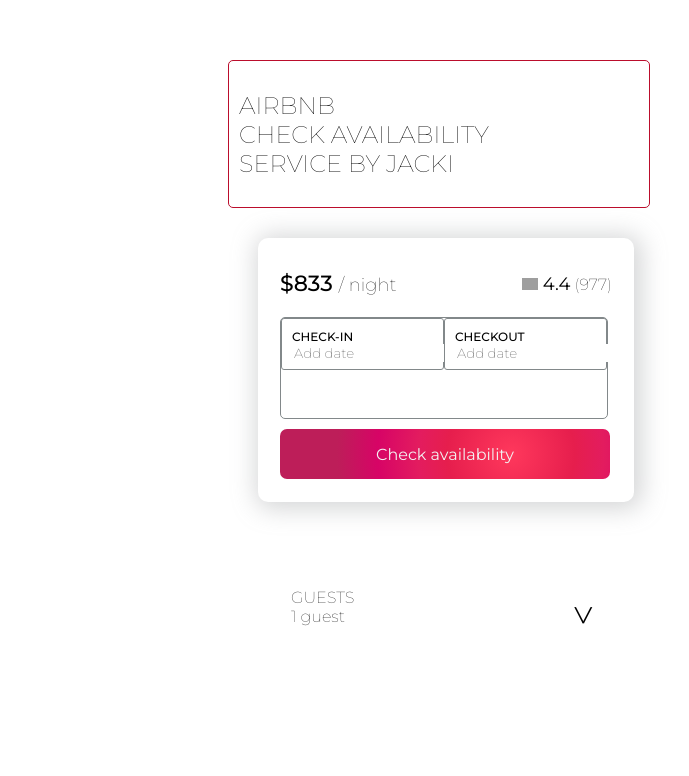
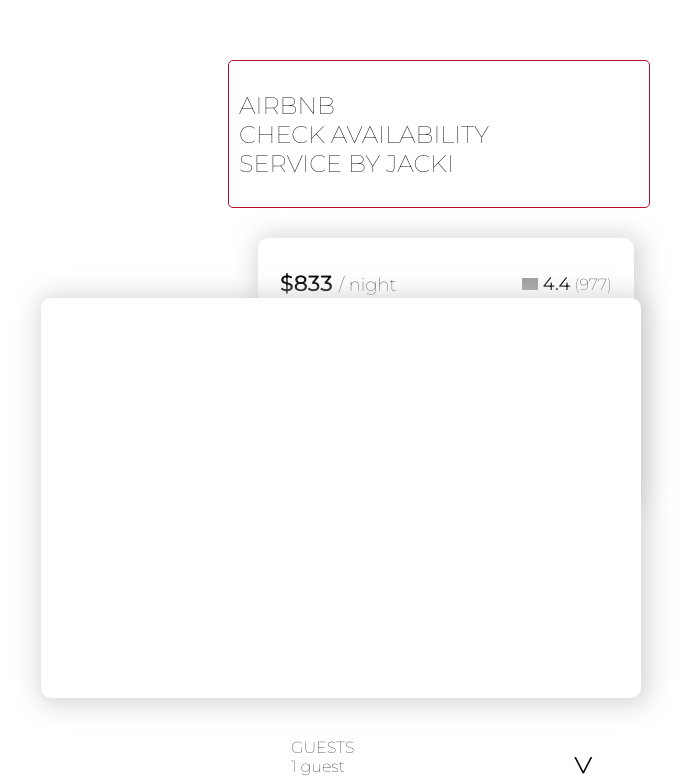
Before and after one commit to souperhost-3000/service-day-glow, a React app: page / in a window 1280 px wide. Shown: the part 112-888 px from the top of the page, without its empty margins (194-883 px from the left). Before the commit the page ends 808 px from the top, so only its background shows below. Built offline with nearby package versions, Linux system fonts and the light colour scheme; no server answers; grey boxes are pictures that could not be loaded.

Commit message:
should have named this branch CSS-edits; Cal modal CSS is great

```diff
--- a/client/src/styles/app.css
+++ b/client/src/styles/app.css
@@ -261,19 +261,19 @@
 
   .modal {
     display: flexbox;
-    visibility: hidden;
+    visibility: visible;
 
     width: 600px;
-    max-width: 100%;
-    height: 250px;
-    max-height: 100%;
-    position: relative;
+    /* max-width: 100%; */
+    height: 400px;
+    /* max-height: 100%; */
+    position: sticky;
     z-index: 100;
     left: 50%;
     top: 50%;
 
     /* Use this for centering if unknown width/height */
-    transform: translate(-50%, -50%);
+    transform: translate(-40%, -5%);
     background: white;
     box-shadow: 0 0 60px 10px rgba(0, 0, 0, 0.9);
     border-width: 2;
@@ -293,9 +293,7 @@
     padding: 1rem;
     margin: 0;
   }
-  .content {
-    padding: 1rem;
-  }
+
   .actions {
     border-top: 1px solid #ccc;
     background: #eee;
```
